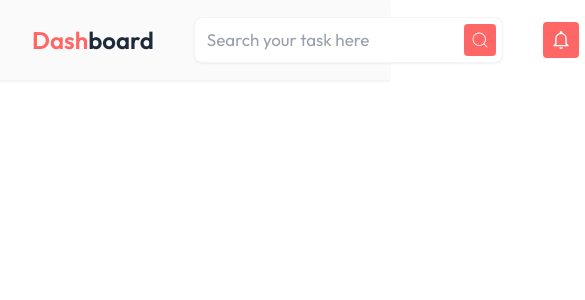
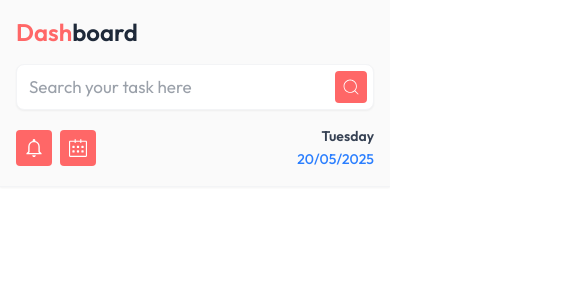
Before and after one commit to SiddiqueAhmed1/todo-team-project, a React (Vite) app in the folder Frontend/: page / in a window 390 px wide. Shown: the top 300 px of the page, 585 px wide, since content can reach past the window. Built offline with nearby package versions, Linux system fonts and the light colour scheme; no server answers.

Commit message:
complete dashboard

```diff
--- a/Frontend/src/components/DashboardHeader.jsx
+++ b/Frontend/src/components/DashboardHeader.jsx
@@ -9,21 +9,21 @@ const DashboardHeader = () => {
   const weekday = today.toLocaleDateString("en-GB", { weekday: "long" });
 
   return (
-    <header className="shadow-xs border-b border-gray-100 bg-neutral-50 py-4 px-8">
-      <nav className="flex items-center justify-between">
+    <header className="shadow-xs border-b border-gray-100 bg-neutral-50 py-4 px-4 sm:px-6 lg:px-16">
+      <nav className="flex flex-col sm:flex-row sm:items-center sm:justify-between gap-4">
         {/* Title */}
         <h1 className="text-2xl font-semibold text-gray-800">
           <span className="text-[#FF6767]">Dash</span>board
         </h1>
 
         {/* Search Bar */}
-        <div className="flex-1 max-w-lg mx-10">
+        <div className="w-full sm:max-w-md lg:max-w-lg">
           <div className="flex items-center border border-gray-100 rounded-lg bg-white shadow-xs">
             <input
               type="text"
               placeholder="Search your task here"
               aria-label="Search tasks"
-              className="flex-1 outline-none text-sm text-gray-700 bg-transparent pl-3 text-[17px] placeholder:text-[17px]"
+              className="flex-1 outline-none text-sm text-gray-700 bg-transparent pl-3 py-2 text-[17px] placeholder:text-[17px]"
             />
             <span className="h-8 w-8 flex items-center justify-center bg-[#FF6767] text-white rounded m-1.5">
               <CiSearch className="text-xl text-white" />
@@ -32,7 +32,7 @@ const DashboardHeader = () => {
         </div>
 
         {/* Icons and Date */}
-        <div className="flex items-center gap-6">
+        <div className="flex items-center justify-between sm:justify-end gap-4 sm:gap-6">
           <div className="flex items-center gap-2">
             <span className="h-9 w-9 flex items-center justify-center bg-[#FF6767] text-white rounded">
               <IoMdNotificationsOutline className="text-[22px] text-white cursor-pointer" />
@@ -42,7 +42,9 @@ const DashboardHeader = () => {
             </span>
           </div>
           <div className="text-right">
-            <p className="font-semibold text-gray-700">{weekday}</p>
+            <p className="font-semibold text-gray-700 text-sm sm:text-base">
+              {weekday}
+            </p>
             <span className="text-sm text-blue-500 font-medium">
               {dateString}
             </span>
```
